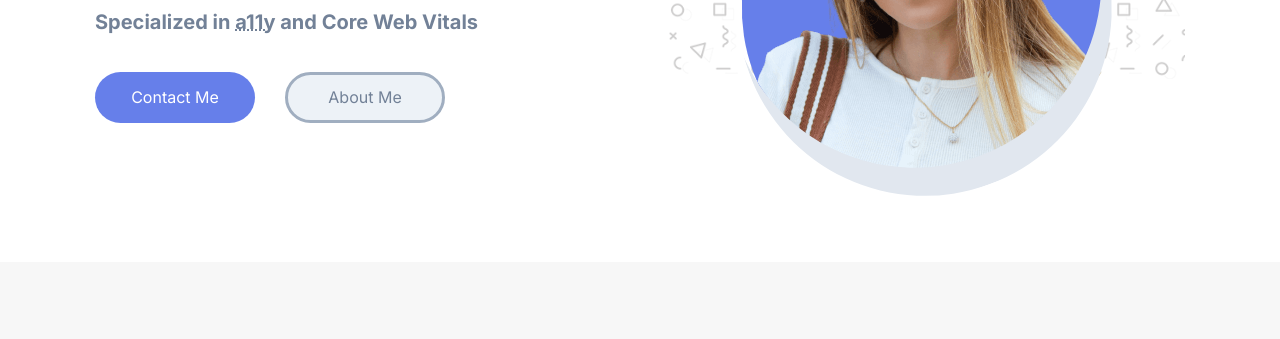
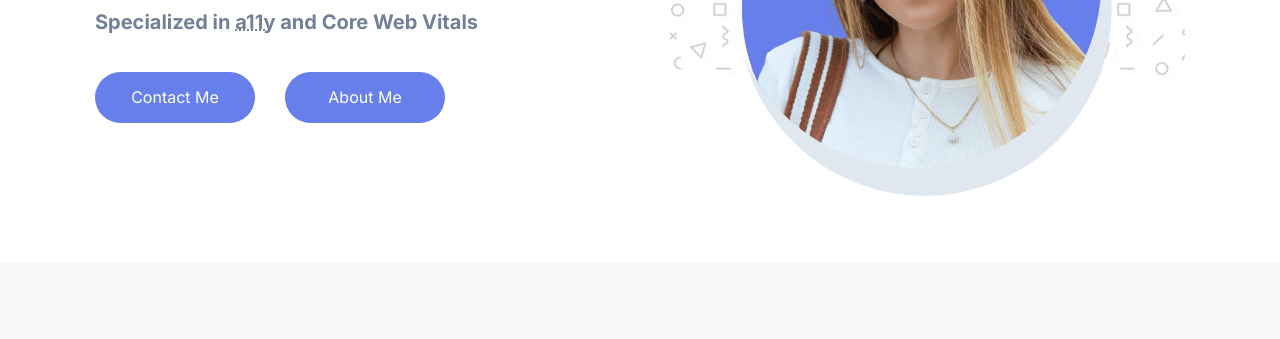
Before and after one commit to codingstella/personal-blog-website, a plain HTML site: page index.html in a window 1280 px wide. Shown: the part 356-695 px from the top of the page. Drawn offline with nearby package versions, Linux system fonts and the light colour scheme.

Commit message:
add new color to about me button

```diff
--- a/assets/css/style.css
+++ b/assets/css/style.css
@@ -211,13 +211,13 @@ html {
 }
 
 .btn-secondary {
-  background: var(--action-secondary);
-  color: var(--foreground-secondary);
-  padding: 0.5rem 1rem;
-  border: 3px solid var(--foreground-tertiary);
+  background: var(--accent);
+  color: var(--white);
+  padding: 0.6875rem 1.1875rem;
 }
 
-.btn-secondary:hover { border-color: var(--accent); }
+.btn-secondary:hover { background: var(--foreground-secondary);
+  color: var(--action-primary); }
 
 
 
```
